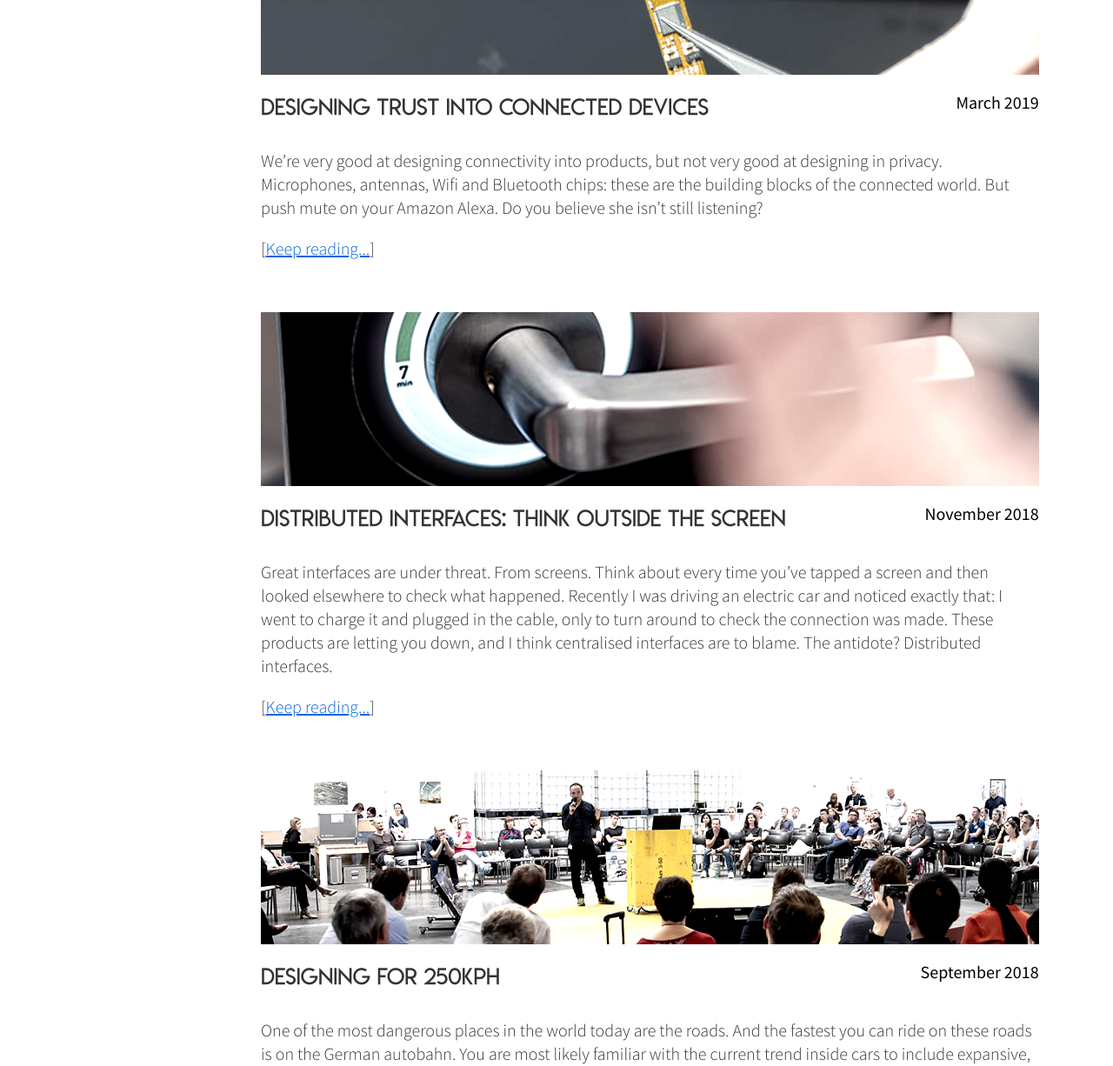
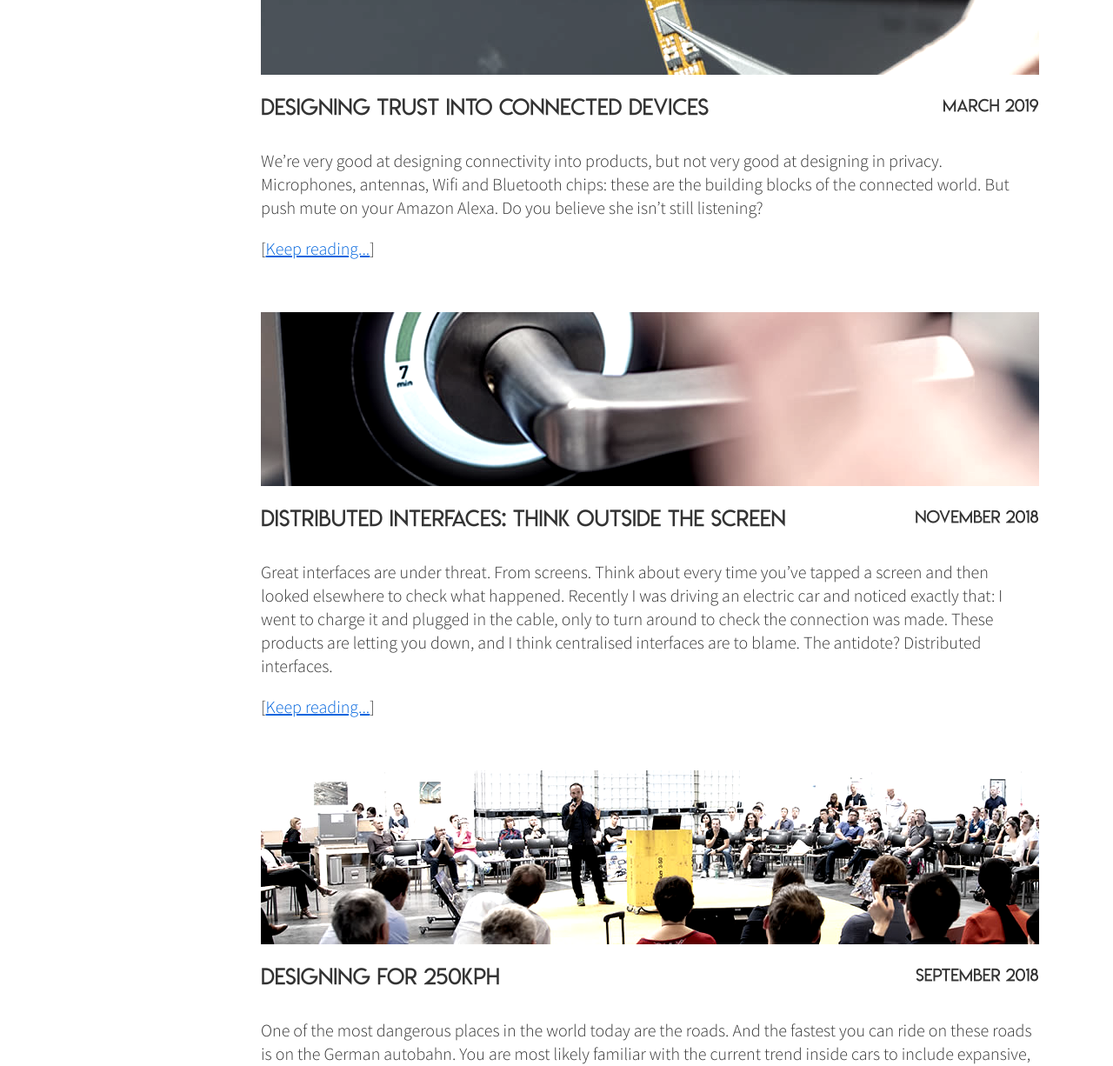
Before and after one commit to gcsalzburg/gcsalzburg.github.io, a Jekyll site: the page built from opinions.md, in a window 1280 px wide. Shown: the part 458-1684 px from the top of the page at 87% size. Built offline with Jekyll 4.4.1, drawn with Linux system fonts in a browser that asks for light colours; some of the changed text lies outside the part shown.

Commit message:
Format <time> on artides list

```diff
--- a/_sass/_articles.scss
+++ b/_sass/_articles.scss
@@ -97,17 +97,17 @@ main.article{
          align-items: flex-start;
       }
 
-      h3, h4 {
+      h3, time {
          font-weight: 300;
          margin: 1em 0 0.5em;
          color: $colour_card_title;
-         font-family: "Lemon Milk", sans-serif;
+         font-family: $font_special;
       }
       h3{
          font-size: 26px;
       }
-      h4 {
-         font-size: 16px;
+      time {
+         font-size: 20px;
 
          @include small-desktop{
             margin-top:0em;
```
